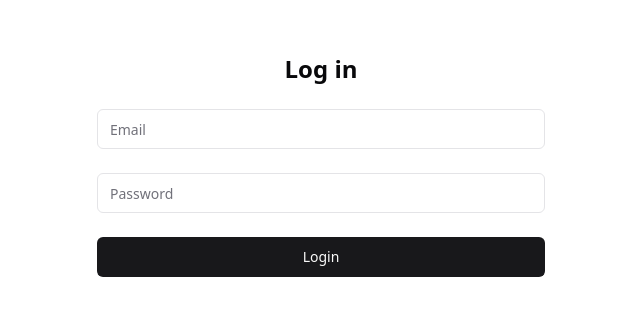
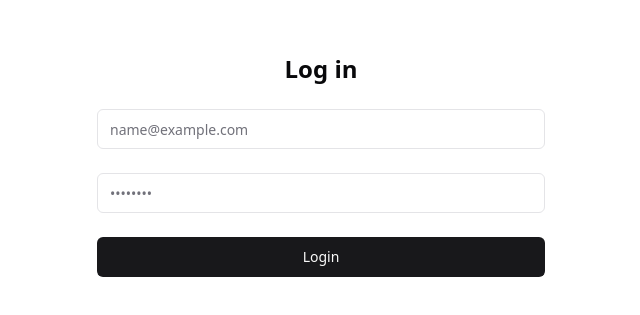
Before and after one commit to TylerJPEG/lister, a Next.js app: page /login in a window 1280 px wide. Shown: the part 235-550 px from the top of the page, without its empty margins (319-959 px from the left). Built offline with nearby package versions, Linux system fonts and the light colour scheme.

Commit message:
Login validation
Committing changes but redirect still doesn't work.

```diff
--- a/app/login/page.tsx
+++ b/app/login/page.tsx
@@ -15,12 +15,13 @@ export default function LoginPage() {
   const [errors, setErrors] = useState<string[]>([])
   const [loading, setLoading] = useState(false)
 
-  const validEmail = process.env.NEXT_PUBLIC_LOGIN_EMAIL || ''
-  const validPassword = process.env.NEXT_PUBLIC_LOGIN_PASSWORD || ''
-
   const handleSubmit = async (e: React.FormEvent) => {
     e.preventDefault()
     setErrors([])
+
+    // ✅ Load env variables here at runtime
+    const validEmail = process.env.NEXT_PUBLIC_LOGIN_EMAIL || ''
+    const validPassword = process.env.NEXT_PUBLIC_LOGIN_PASSWORD || ''
 
     const newErrors: string[] = []
 
@@ -82,20 +83,18 @@ export default function LoginPage() {
         <div>
           <Input
             type="email"
-            placeholder="Email"
+            placeholder="name@example.com"
             value={email}
-            onChange={e => setEmail(e.target.value)}
-            variant={hasError('email') ? 'destructive' : undefined}
+            onChange={(e) => setEmail(e.target.value)}
           />
         </div>
 
         <div>
           <Input
             type="password"
-            placeholder="Password"
+            placeholder="••••••••"
             value={password}
-            onChange={e => setPassword(e.target.value)}
-            variant={hasError('password') ? 'destructive' : undefined}
+            onChange={(e) => setPassword(e.target.value)}
           />
         </div>
 
--- a/package.json
+++ b/package.json
@@ -13,6 +13,7 @@
     "class-variance-authority": "^0.7.1",
     "clsx": "^2.1.1",
     "cookie": "^1.0.2",
+    "js-cookie": "^3.0.5",
     "lucide-react": "^0.536.0",
     "next": "13.4.10",
     "react": "18.2.0",
```
Also changed, not shown: 1 other file (tests, documents, lock files or other folders).
